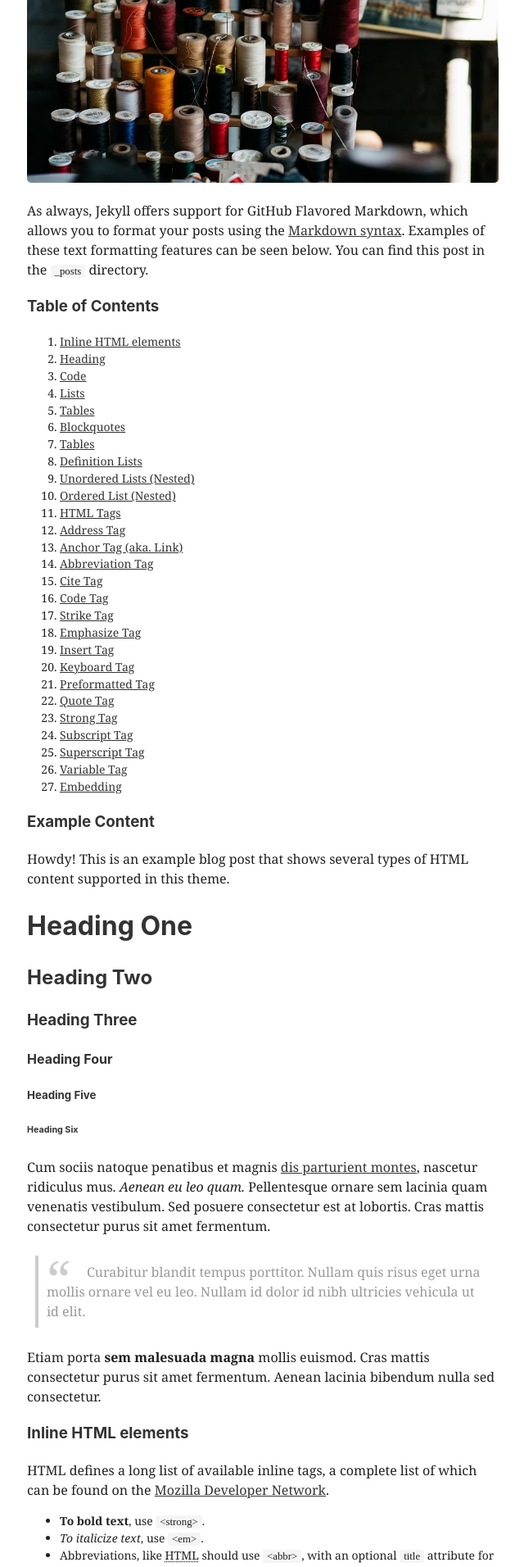
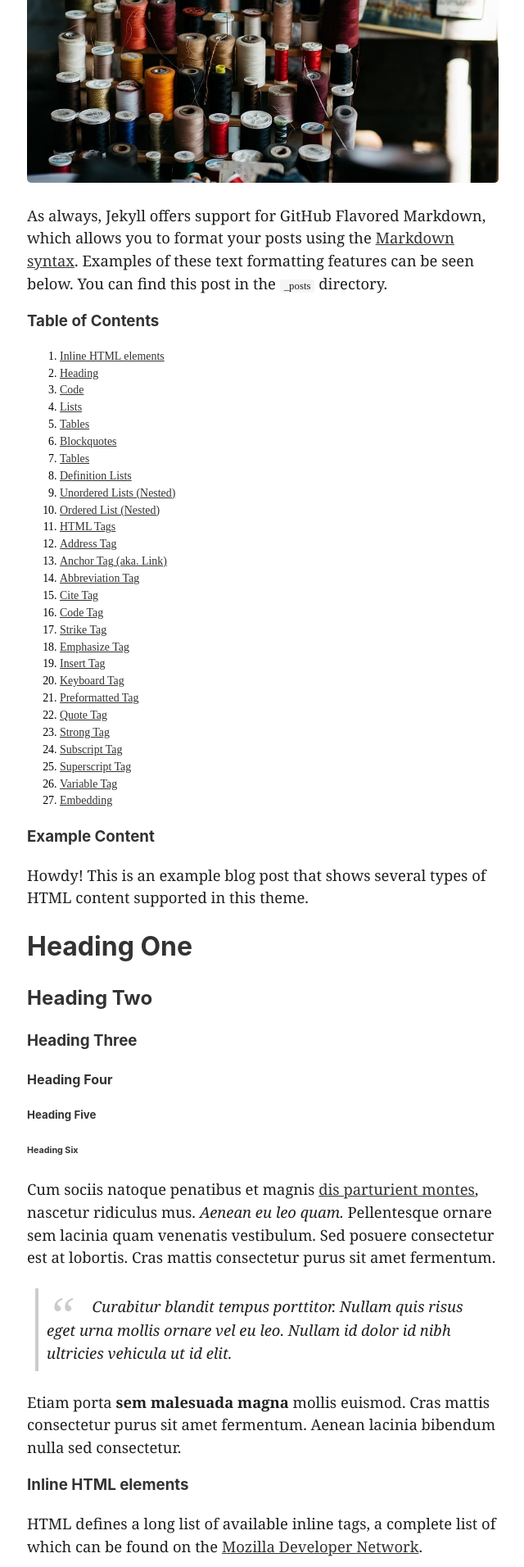
Before and after one commit to kelsymichael/kelsymichael.github.io, a Jekyll site: the page built from _posts/2015-09-09-Text-Formatting.md, in a window 1280 px wide. Shown: the part 357-2269 px from the top of the page at 82% size, without its empty margins (319-959 px from the left). Built offline with Jekyll 4.4.1, drawn with Linux system fonts in a browser that asks for light colours; nearby versions of some CDN libraries; a script that is not in the unit is left out; comment, search, counter and statistics services are not loaded.

Commit message:
Cleanup text styling

```diff
--- a/_includes/head.html
+++ b/_includes/head.html
@@ -10,6 +10,7 @@
 
   <meta name="viewport" content="width=device-width, initial-scale=1">
 
+  <link rel="stylesheet" href="{{ site.github.url }}/assets/css/normalize.css">
   <link rel="stylesheet" href="{{ site.github.url }}/assets/css/main.css">
   <!-- <link rel="stylesheet" href="{{ site.github.url }}/assets/css/syntax.css"> -->
 
--- a/assets/css/main.css
+++ b/assets/css/main.css
@@ -13,33 +13,26 @@
   box-sizing: inherit;
 }
 
-body {
-  font-family: /* "PT Serif", */ Georgia, "Times New Roman", serif;
-  color: #1F1F1F;
-  margin: 0;
-}
-
 @media (max-width: 30em) {
   body {
     font-size: 14px;
-    line-height: 1.5rem;
   }
   body h1 {
     font-size: 1.5rem;
   }
 }
 
-h1{
+h1, h2, h3, h4, h5, h6 {
+  color: #333;
+  font-family: -apple-system, BlinkMacSystemFont, "Segoe UI", Roboto, Helvetica, Arial, sans-serif, "Apple Color Emoji", "Segoe UI Emoji", "Segoe UI Symbol";
+}
+
+h1 {
   font-size: 2rem;
 }
 
 h1 a {
   text-decoration: none;
-}
-
-h1, h2, h3, h4, h5, h6 {
-  font-family: -apple-system, BlinkMacSystemFont, "Segoe UI", Roboto, Helvetica, Arial, sans-serif, "Apple Color Emoji", "Segoe UI Emoji", "Segoe UI Symbol";
-  color: #333;
 }
 
 a {
@@ -50,6 +43,12 @@
 a:hover {
   color: black;
   border-bottom: none;
+}
+
+p {
+  color: #1F1F1F;
+  font-family: Georgia, "Times New Roman", serif;
+  font-size: 1.15em;
 }
 
 img {
@@ -64,7 +63,9 @@
   color: #999;
   padding: 0.5em 10px;
   quotes: "\201C""\201D""\2018""\2019";
+  font-style: italic;
 }
+
 blockquote:before {
   color: #ccc;
   content: open-quote;
@@ -514,6 +515,11 @@
   color: #fff;
 }
 
+.rt-description-text--light {
+  color: rgba(255,255,255,.87);
+}
+
+
 /* .rt-paper-container {
   background-color: rgba(0,0,0,.54);
 } */
@@ -540,7 +546,7 @@
   position: relative;
 } */
 
-.rt-outcome-sidenote {
+.rt-outcome-sidenote p{
   background-color: rgba(0,0,0,.87);
   color:  rgba(255,255,255,.75);
   font-style: italic;
```
Also changed, not shown: _layouts/caseStudy.html (+4 -4 lines).
